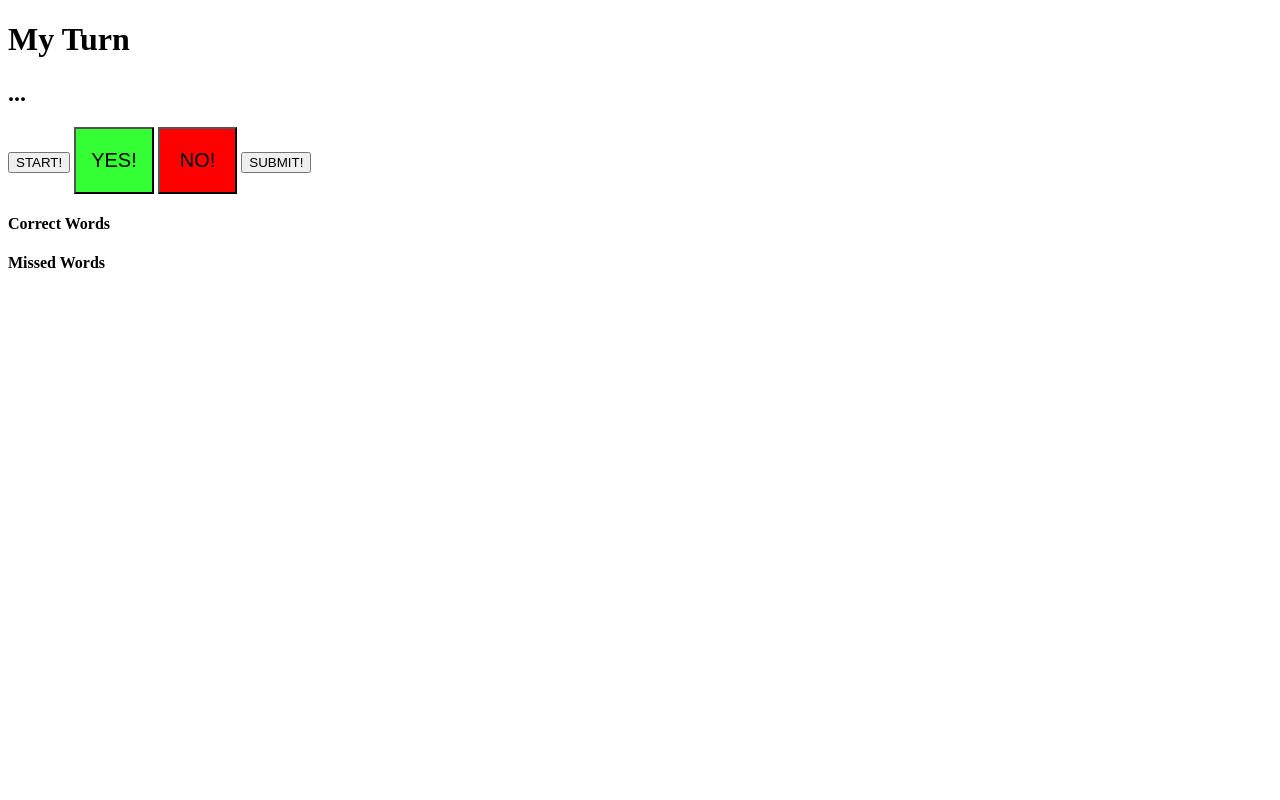
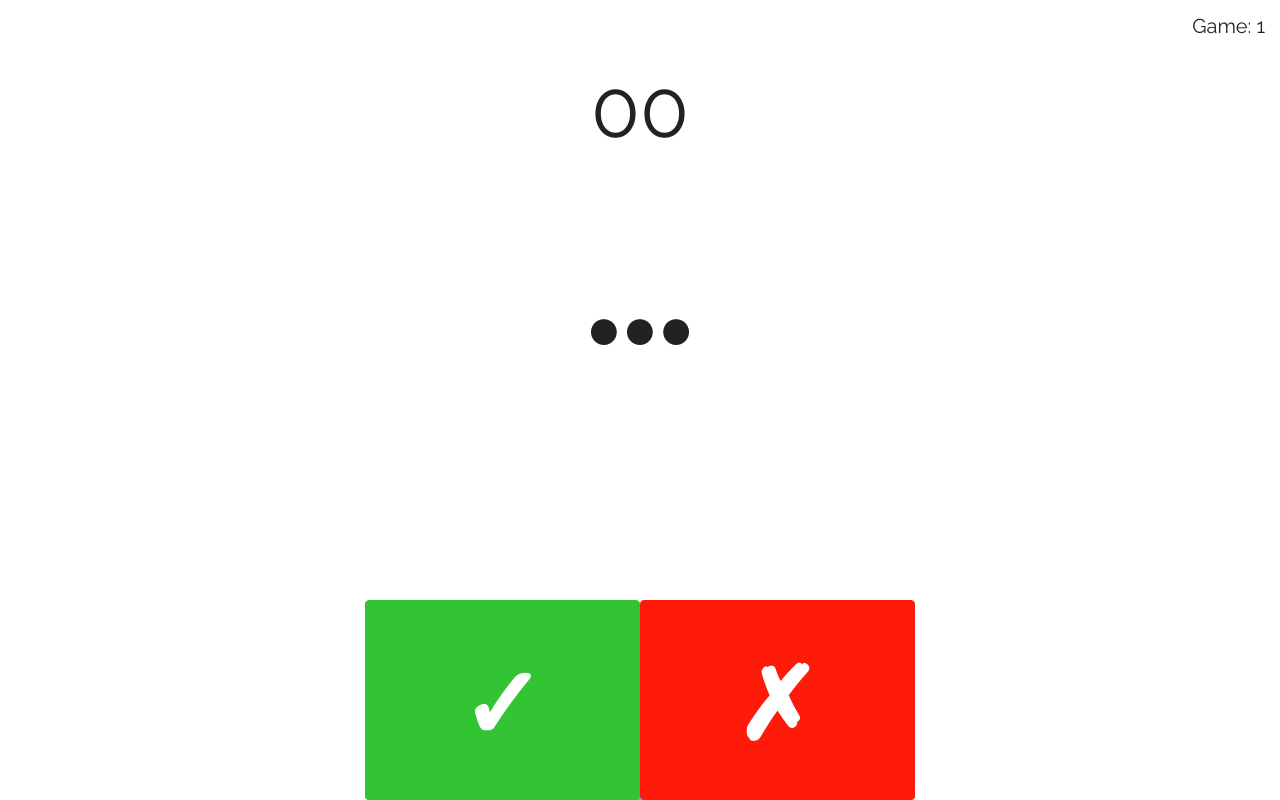
Before and after one commit to pdav5883/web-salad, a Flask app: template templates/myturn.html in a window 1280 px wide. Run offline with Flask 2, Linux system fonts and the light colour scheme; the template is opened without the code that fills it: most values are stand-ins (such as "Sample title", 1, 10 or a date in 2020).

Commit message:
Update my turn page styling

```diff
--- a/app.py
+++ b/app.py
@@ -249,6 +249,7 @@ def my_turn():
     time_remaining = game.time_remaining
 
     return render_template("myturn.html",
+                           gid=gid,
                            wids=json.dumps(wids),
                            words=json.dumps(word_strs),
                            time_remaining=time_remaining)
--- a/static/scripts/myturn.js
+++ b/static/scripts/myturn.js
@@ -1,10 +1,13 @@
 let start_button = document.getElementById("start_button")
+let start_box = document.getElementById("start_box")
+let submit_button = document.getElementById("submit_button")
+let submit_box = document.getElementById("submit_box")
 let yes_button = document.getElementById("yes_button")
 let no_button = document.getElementById("no_button")
+let yes_no_box = document.getElementById("yes_no_box")
 let current_word = document.getElementById("current_word")
 let time_remaining = document.getElementById("time_remaining")
-let correct_heading = document.getElementById("correct_heading")
-let miss_heading = document.getElementById("miss_heading")
+let word_table = document.getElementById("word_table")
 let audioCtx = new (window.AudioContext || window.webkitAudioContext || window.audioContext);
 let timer
 
@@ -21,15 +24,18 @@ let attempt_start = counter
 
 yes_button.style.visibility = "hidden"
 no_button.style.visibility = "hidden"
+yes_no_box.style.visibility = "hidden"
 submit_button.style.visibility = "hidden"
-correct_heading.style.visibility = "hidden"
-miss_heading.style.visibility = "hidden"
+submit_box.style.visibility = "hidden"
+word_table.style.visibility = "hidden"
 time_remaining.textContent = counter
 
 function start_turn() {
     start_button.style.visibility = "hidden"
+    start_box.style.visibility = "hidden"
     yes_button.style.visibility = "visible"
     no_button.style.visibility = "visible"
+    yes_no_box.style.visibility = "visible"
     current_word.textContent = next_word
 
     timer = setInterval(cycle_timer, 1000)
@@ -39,29 +45,42 @@ function stop_turn() {
     clearInterval(timer)
     yes_button.style.visibility = "hidden"
     no_button.style.visibility = "hidden"
+    yes_no_box.style.visibility = "hidden"
     submit_button.style.visibility = "visible"
-    current_word.textContent = "..."
+    submit_box.style.visibility = "visible"
+    current_word.textContent = ""
 
     // display correct/missed words
-    let addItem = function (ul_id, word) {
-        let ul = document.getElementById(ul_id)
-        let li = document.createElement("li")
-        li.appendChild(document.createTextNode(word))
-        ul.appendChild(li)
+    let addItem = function (word, mark, mark_color) {
+        let tbody = document.getElementById("word_table_body")
+        let tr = document.createElement("tr")
+        let td1 = document.createElement("td")
+        let td2 = document.createElement("td")
+        td1.appendChild(document.createTextNode(word))
+        td2.appendChild(document.createTextNode(mark))
+        td2.style.color = mark_color
+        document.createSty
+        tr.appendChild(td1)
+        tr.appendChild(td2)
+        tbody.appendChild(tr)
     }
+
+    let mark_corr = "\u2713"
+    let mark_miss = "\u2717"
+    let color_corr = "#33C433"
+    let color_miss = "#FF1B09"
 
     for(let i=0; i < attempt_words.length; i++){
         if(attempt_correct[i] == true) {
-            addItem("correct_list", attempt_words[i])
+            addItem(attempt_words[i], mark_corr, color_corr)
         }
         else if(attempt_correct[i] == false) {
-            addItem("miss_list", attempt_words[i])
+            addItem(attempt_words[i], mark_miss, color_miss)
         }
 
     }
 
-    correct_heading.style.visibility = "visible"
-    miss_heading.style.visibility = "visible"
+    word_table.style.visibility = "visible"
 
 }
 
@@ -163,6 +182,7 @@ function cycle_timer() {
 
 start_button.onclick = function() {
     start_turn()
+    audioCtx.resume()
 }
 
 yes_button.onclick = function() {
--- a/static/styles/custom.css
+++ b/static/styles/custom.css
@@ -85,9 +85,72 @@
   display: inline; }
 .admin-input {
   width: 10rem; }
+.myturn, .time-box, .word-box, .bottom-box {
+  width: 100%;
+  margin-left: auto;
+  margin-right: auto; }
+.time-box {
+  width: 10rem;
+  margin: 3rem auto 0rem auto;
+  padding: 1.5rem 1.5rem 1.5rem 1.5rem;
+  /*border: 3px solid red;*/
+  font-size: 8rem;
+  text-align: center; }
+.word-box {
+  position: fixed;
+  top: 35%;
+  left: 50%;
+  transform: translateX(-50%);
+  font-size: 6rem;
+  text-align: center;
+}
+.word-table {
+  position: absolute;
+  top: 50%;
+  left: 50%;
+  transform: translate(-50%, -50%);
+  font-size: 2rem;
+  text-align: center;
+  margin-top: 3rem;
+  margin-bottom: 0;}
+.word-table td {
+  width: 50%;
+  text-align: right;
+  padding: 0.2rem 1.5rem;
+  border: none; }
+.word-table td:last-child {
+  text-align: left; }
+.bottom-box {
+  position: fixed;
+  bottom: 0%;
+  left: 50%;
+  transform: translateX(-50%);}
+button.button-primary.turn-button {
+  width: 100%;
+  height: 10rem;
+  margin-bottom: 0;
+  font-size: 5rem;
+  padding-top:1rem; }
+.one-half.column.no-margin {
+  width: 50%;
+  margin-left: 0; }
+button.button-primary.turn-button.yes-button {
+  background-color: #33C433;
+  border-color: #33C433;
+  height: 20rem;
+  font-size: 10rem;
+}
+button.button-primary.turn-button.no-button {
+  background-color: #FF1B09;
+  border-color: #FF1B09;
+  height: 20rem;
+  font-size: 10rem;
+}
 
 /* Larger than phone */
 @media (min-width: 550px) {
+  .myturn, .time-box, .word-box, .bottom-box {
+    max-width: 550px; }
   .welcome-title {
     max-width: 100%}
   .header {
--- a/templates/myturn.html
+++ b/templates/myturn.html
@@ -1,5 +1,63 @@
-<!doctype html>
-<title>Roster</title>
+<!DOCTYPE html>
+<html lang="en">
+<head>
+  <!-- Basic Page Needs -->
+  <meta charset="utf-8">
+  <title>My Turn</title>
+  <!-- Mobile Specific Metas -->
+  <meta name="viewport" content="width=device-width, initial-scale=1">
+  <!-- FONT -->
+  <link href="//fonts.googleapis.com/css?family=Raleway:400,300,600" rel="stylesheet" type="text/css">
+  <!-- CSS -->
+  <link rel="stylesheet" href="../static/styles/normalize.css">
+  <link rel="stylesheet" href="../static/styles/skeleton.css">
+  <link rel="stylesheet" href="../static/styles/custom.css">
+  <!-- Favicon -->
+  <link rel="icon" type="image/x-icon" href="../static/images/favicon.ico">
+</head>
+<body>
+  <div class="game-id-box">
+    <p class="game-id-text">Game: {{ gid }}</p>
+  </div>
+  <div id="time_remaining" class="time-box">
+    00
+  </div>
+  <div id="current_word" class="word-box">
+    &#9679&#9679&#9679
+  </div>
+  <div id="start_box" class="bottom-box">
+    <button id="start_button" class="button-primary turn-button">Start</button>
+  </div>
+  <div id="submit_box" class="bottom-box">
+    <button id="submit_button" class="button-primary turn-button">Submit</button>
+  </div>
+  <div id="yes_no_box" class="bottom-box">
+    <div class="row">
+      <div class="one-half column no-margin center-text">
+        <button id="yes_button" class="button-primary turn-button yes-button">&#10003</button>
+      </div>
+      <div class="one-half column no-margin center-text">
+        <button id="no_button" class="button-primary turn-button no-button">&#10007</button>
+      </div>
+    </div>
+  </div>
+  <table id="word_table" class="word-table">
+    <tbody id="word_table_body">
+    </tbody>
+  </table>
+
+
+
+</body>
+<script type="text/javascript">
+  var words = {{ words|safe }}
+  var wids = {{ wids|safe }}
+  var counter_start = {{ time_remaining }}
+</script>
+<script type="text/javascript" src="/static/scripts/myturn.js"></script>
+</html>
+
+<!--
 <h1>My Turn</h1>
 
 <h3 id="time_remaining"></h3>
@@ -26,3 +84,4 @@
 </script>
 
 <script type="text/javascript" src="/static/scripts/myturn.js"></script>
+-->
```
Also changed, not shown: README.md.
